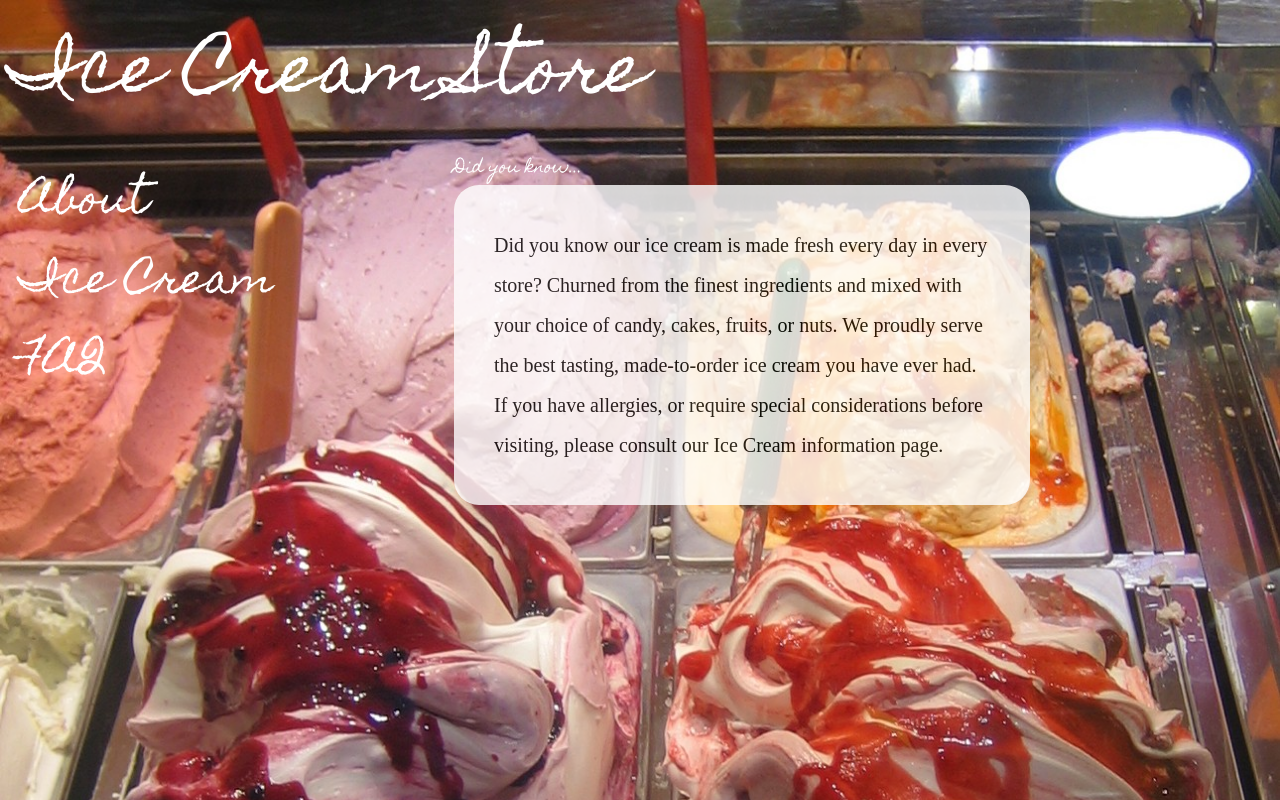
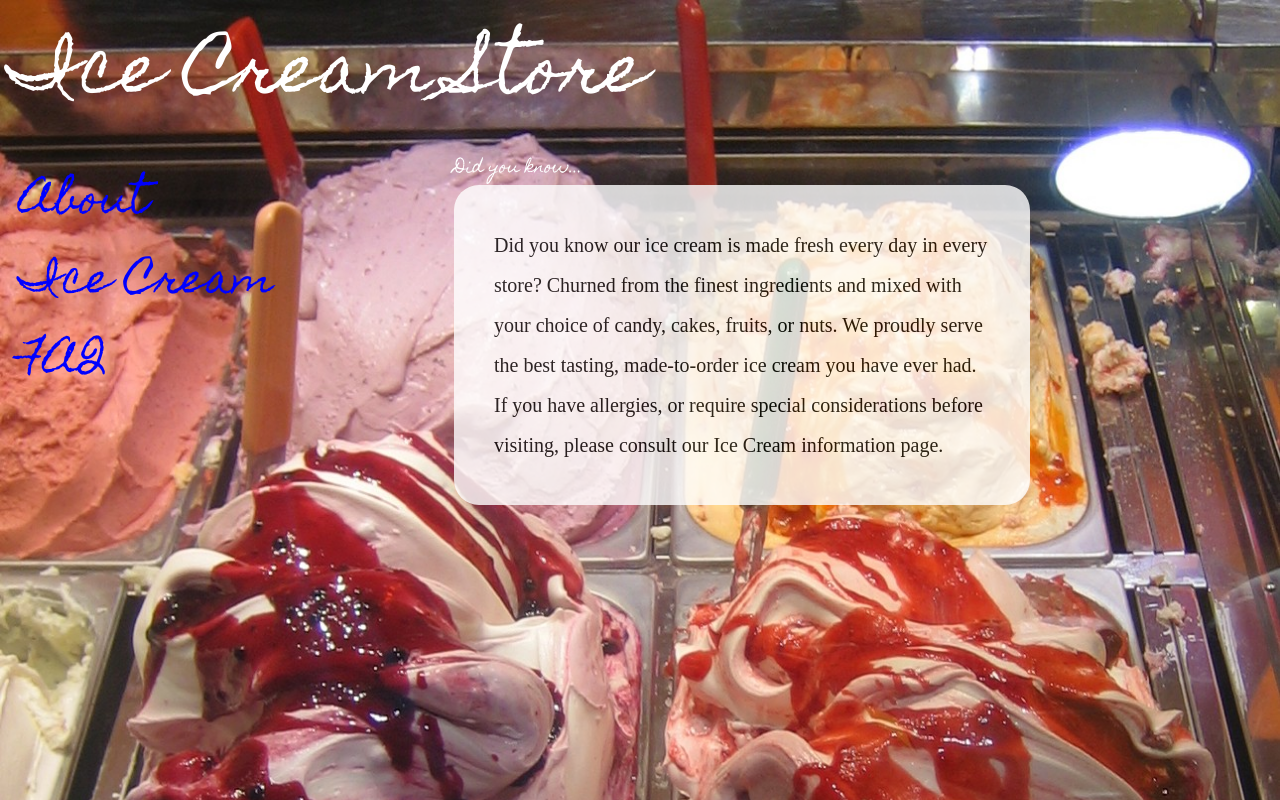
Before and after one commit to howardgershon/comm5510, a plain HTML site: page Assignments/GroupProj1/index.html in a window 1280 px wide. Drawn offline with Linux system fonts and the light colour scheme.

Commit message:
adding practice

```diff
--- a/Assignments/GroupProj1/css/main.css
+++ b/Assignments/GroupProj1/css/main.css
@@ -102,6 +102,10 @@ header {
   font-family: 'Ariel';
 }
 
+.item > a {
+  color: blue;
+}
+
 a {
   text-decoration: none;
   color: white;
```
